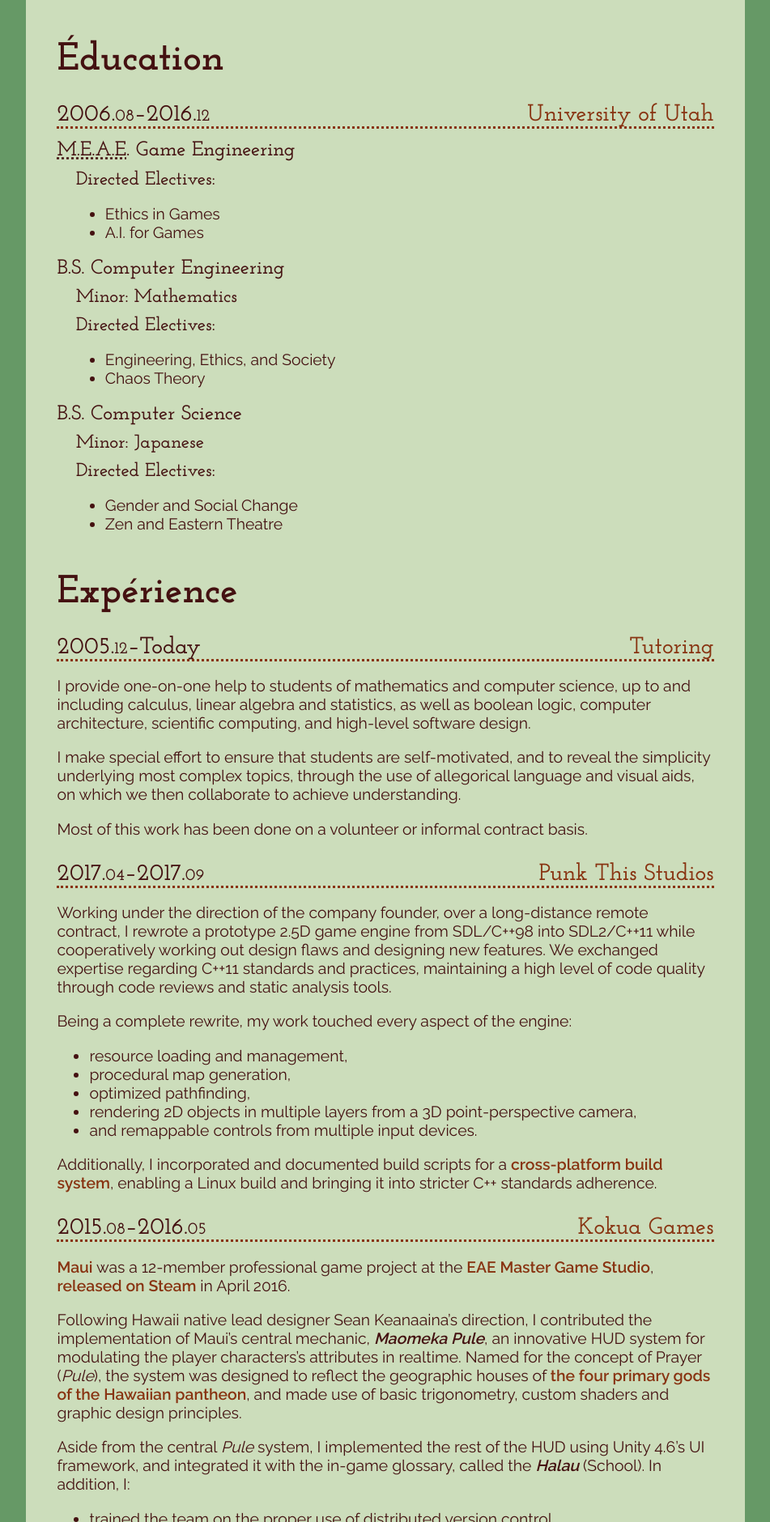
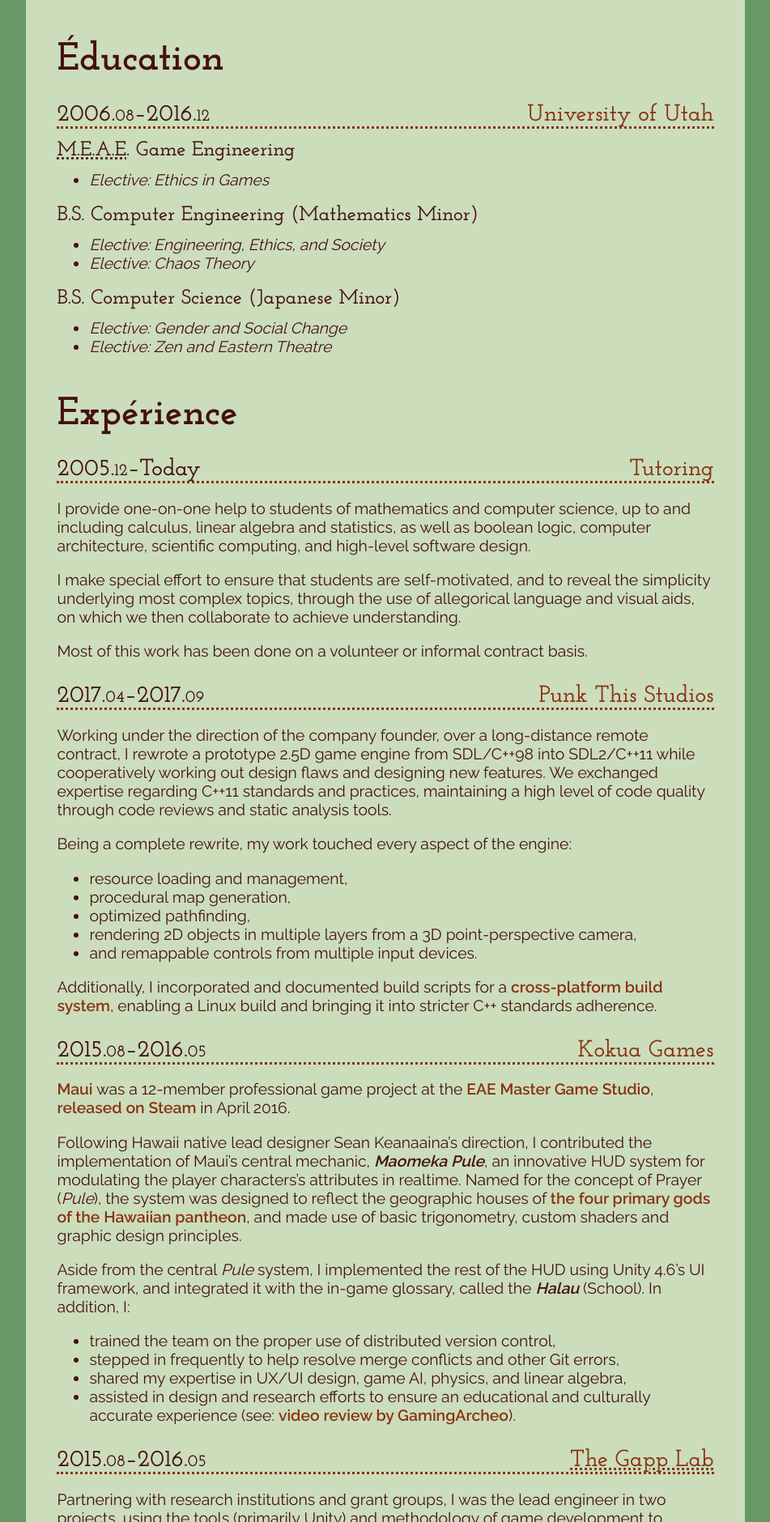
Before and after one commit to bugQ/win.dlestra.ws, a Jekyll site: the page built from cv.md, in a window 1280 px wide. Shown: the part 886-2766 px from the top of the page at 81% size, without its empty margins (164-1115 px from the left). Built offline with Jekyll 4.4.1, drawn with Linux system fonts in a browser that asks for light colours.

Commit message:
collapse education section a bit

```diff
--- a/css/application.css
+++ b/css/application.css
@@ -149,8 +149,9 @@ nav a.steam {
     font-size: 0.71em;
 }
 
-.cv main h4, .cv main h4 + ul {
-    margin-left: 1em;
+.cv main h3 + ul {
+    margin-top: 0;
+    font-style: italic;
 }
 
 .games main ul {
--- a/cv.md
+++ b/cv.md
@@ -40,21 +40,15 @@ relatively naturally, with a preference toward the functional.
 ## 2006._08_--2016._12_ [University of Utah](http://www.utah.edu/)
 
 ### M.E.A.E. Game Engineering
-#### Directed Electives:
-- Ethics in Games
-- A.I. for Games
+- Elective: Ethics in Games
 
-### B.S. Computer Engineering
-#### Minor: Mathematics
-#### Directed Electives:
-- Engineering, Ethics, and Society
-- Chaos Theory
+### B.S. Computer Engineering (Mathematics Minor)
+- Elective: Engineering, Ethics, and Society
+- Elective: Chaos Theory
 
-### B.S. Computer Science
-#### Minor: Japanese
-#### Directed Electives:
-- Gender and Social Change
-- Zen and Eastern Theatre
+### B.S. Computer Science (Japanese Minor)
+- Elective: Gender and Social Change
+- Elective: Zen and Eastern Theatre
 
 *[M.E.A.E]: Master of Entertainment Arts and Engineering
 
```
